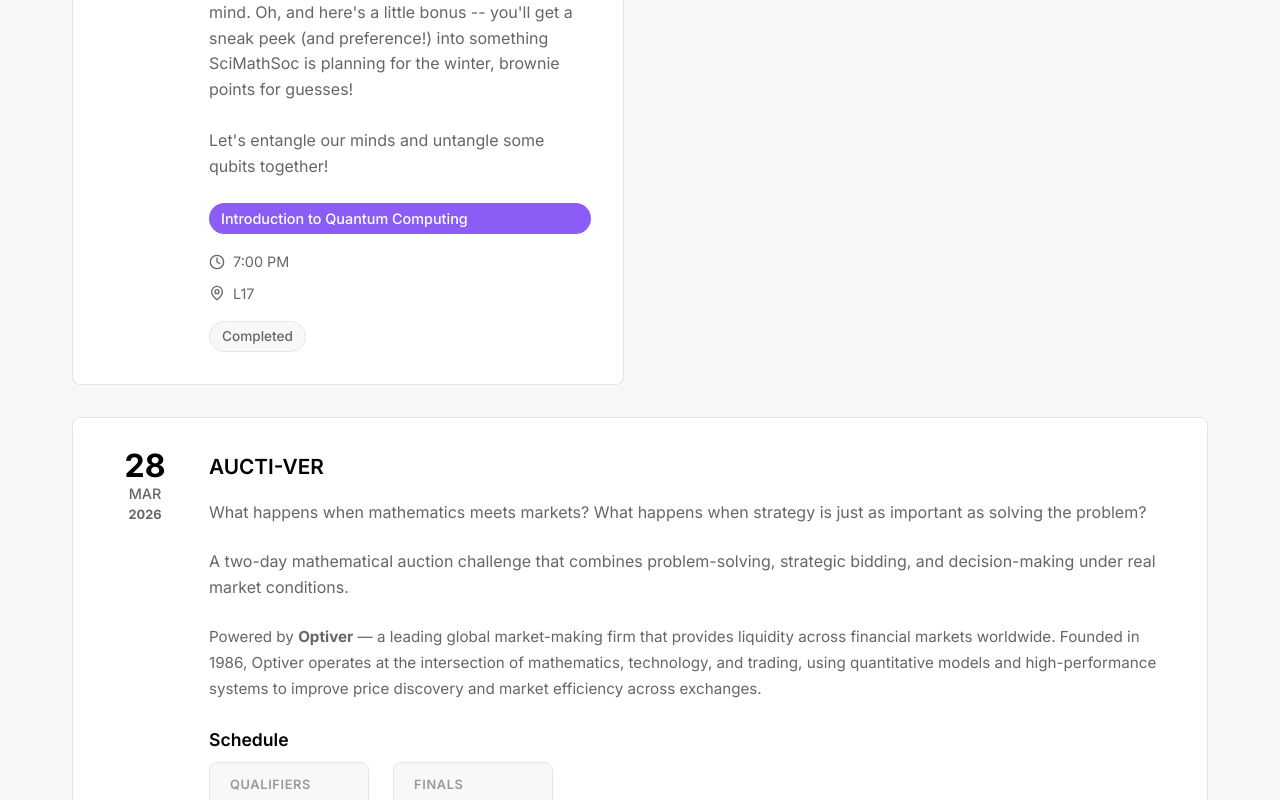
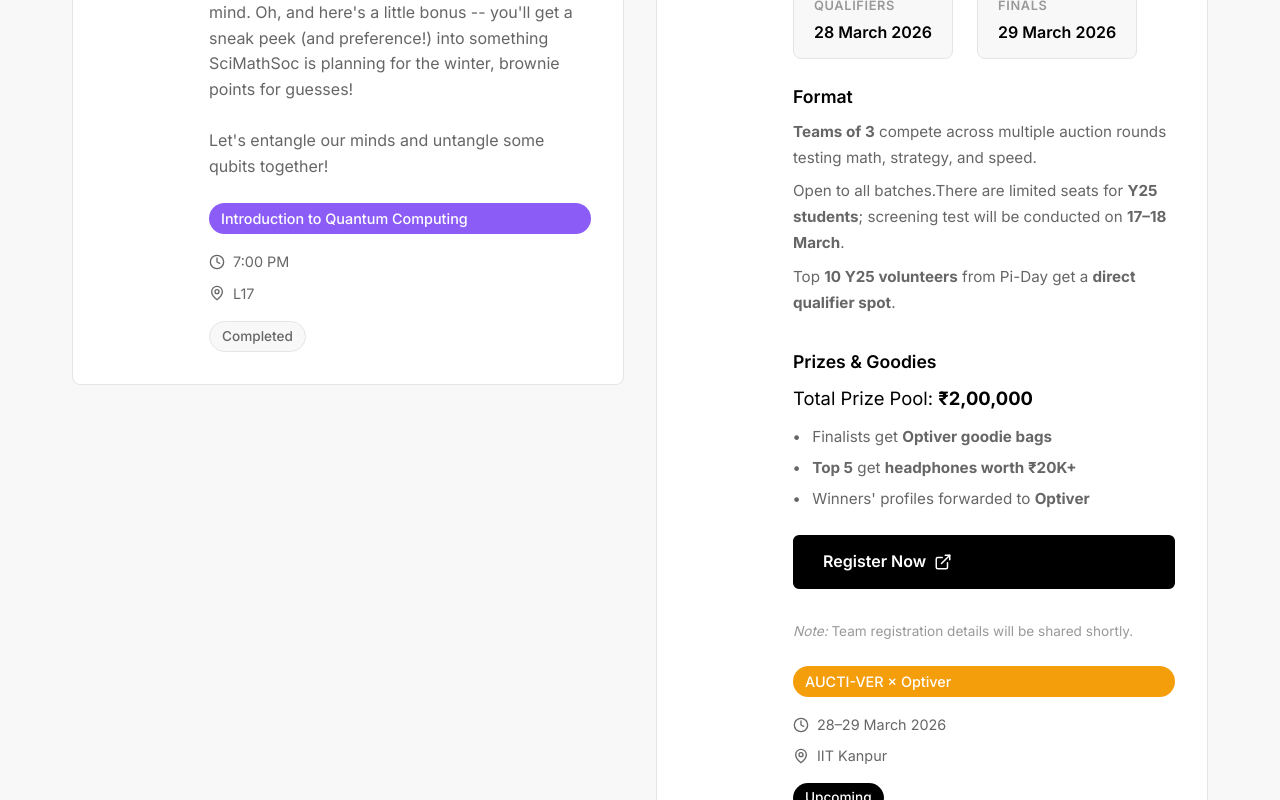
Before and after one commit to Singularityy0/scimathsoc, a React (Create React App) app: page /events in a window 1280 px wide. Shown: the part 1820-2620 px from the top of the page. Built offline with nearby package versions, Linux system fonts and the light colour scheme.

Commit message:
Modified the Auctiver event

```diff
--- a/src/pages/Events.css
+++ b/src/pages/Events.css
@@ -44,6 +44,7 @@
   grid-template-columns: repeat(auto-fit, minmax(400px, 1fr));
   gap: 2rem;
   margin-bottom: 4rem;
+  align-items: start;
 }
 
 .event-card {
@@ -271,10 +272,6 @@
   color: #ffffff;
 }
 
-/* AUCTI-VER expanded card */
-.auctiver-card {
-  grid-column: 1 / -1;
-}
 
 .auctiver-details {
   margin: 1.5rem 0;
@@ -454,7 +451,7 @@
   color: #888888;
 }
 
-/* Responsive Design */
+
 @media (max-width: 768px) {
   .events-page {
     padding-top: 100px;
--- a/src/pages/Events.js
+++ b/src/pages/Events.js
@@ -183,16 +183,13 @@ const Events = () => {
             <div className="event-content">
               <h3>AUCTI-VER</h3>
               <p className="event-description">
-                What happens when mathematics meets markets? What happens when strategy is just as important as solving the problem?
-              </p>
-              <p className="event-description">
-                A two-day mathematical auction challenge that combines problem-solving, strategic bidding, and decision-making under real market conditions.
+                A two-day math auction where teams of three solve problems, bid strategically, and make real-time decisions under market-like conditions. Think fast, bid smart, win big.
               </p>
 
               <div className="auctiver-details">
                 <div className="auctiver-sponsor">
                   <p>
-                    Powered by <strong>Optiver</strong> — a leading global market-making firm that provides liquidity across financial markets worldwide. Founded in 1986, Optiver operates at the intersection of mathematics, technology, and trading, using quantitative models and high-performance systems to improve price discovery and market efficiency across exchanges.
+                    Powered by <strong>Optiver</strong> which is  a global market-making firm at the intersection of math, tech, and trading.
                   </p>
                 </div>
 
@@ -213,23 +210,23 @@ const Events = () => {
                 <div className="auctiver-format">
                   <h4>Format</h4>
                   <p>
-                    AUCTI-VER is a <strong>team event</strong> — participants compete in <strong>teams of three</strong>. The competition tests mathematical ability, strategy, resource allocation, and speed of execution through a unique auction-based format across multiple rounds.
+                    <strong>Teams of 3</strong> compete across multiple auction rounds testing math, strategy, and speed.
                   </p>
                   <p>
-                    Open to students from all batches. For <strong>Y25 students</strong>, participation is subject to limited seats — a <strong>separate screening test</strong> will be conducted on <strong>17–18 March 2026</strong> prior to the qualifiers.
+                    Open to all batches.There are limited seats for <strong>Y25 students</strong>; screening test will be conducted on <strong>17–18 March</strong>.
                   </p>
                   <p>
-                    The <strong>10 best Y25 volunteers</strong> who help with seamless calculations for the ongoing Pi-Day event will be <strong>directly selected</strong> for the qualifiers, irrespective of the screening test.
+                    Top <strong>10 Y25 volunteers</strong> from Pi-Day get a <strong>direct qualifier spot</strong>.
                   </p>
                 </div>
 
                 <div className="auctiver-prizes">
-                  <h4>Prizes &amp; Goodies</h4>
+                  <h4>Prizes & Goodies</h4>
                   <p className="prize-pool">Total Prize Pool: <strong>₹2,00,000</strong></p>
                   <ul>
-                    <li>Finalists receive <strong>Optiver goodie bags</strong></li>
-                    <li><strong>Top 5 performers</strong> receive <strong>headphones worth ₹20K+</strong></li>
-                    <li>Winners' resumes and results forwarded to <strong>Optiver</strong></li>
+                    <li>Finalists get <strong>Optiver goodie bags</strong></li>
+                    <li><strong>Top 5</strong> get <strong>headphones worth ₹20K+</strong></li>
+                    <li>Winners' profiles forwarded to <strong>Optiver</strong></li>
                   </ul>
                 </div>
 
```
